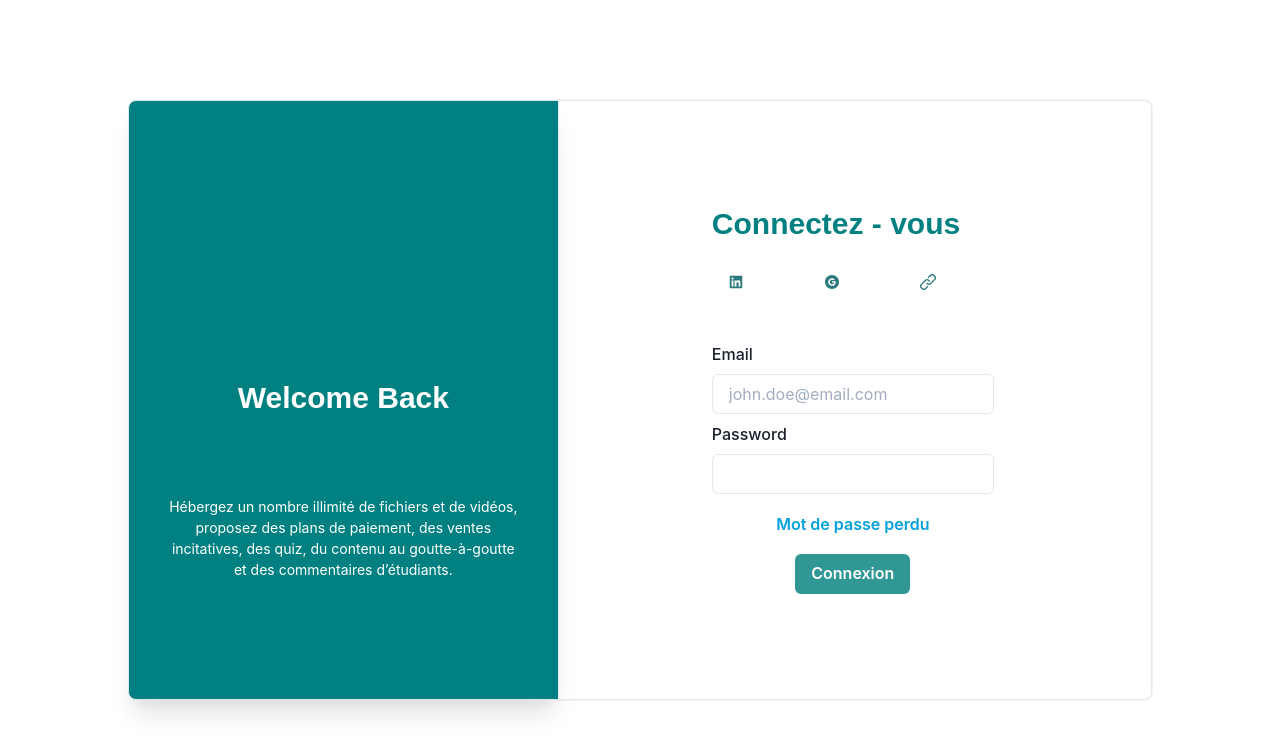
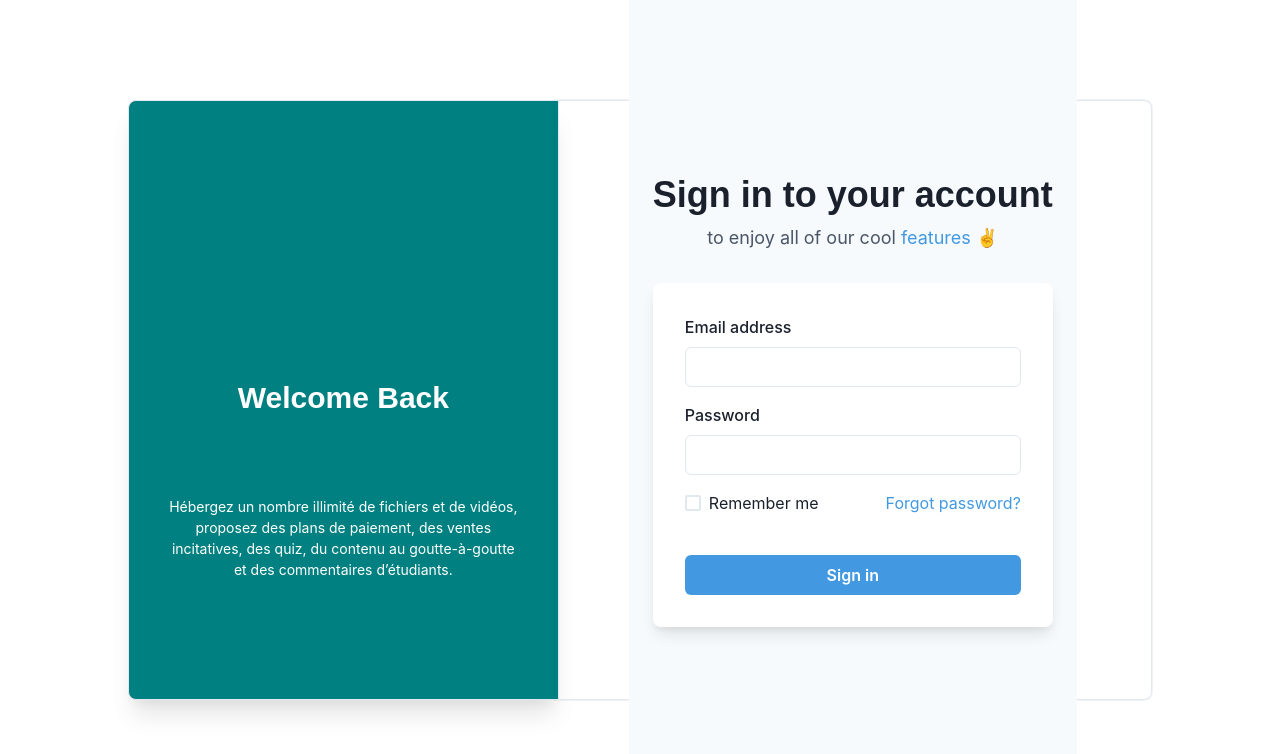
Before and after one commit to MikeCodeur/react-ts-template, a React (Create React App) app: page / in a window 1280 px wide. Shown: the top 754 px of the page. Built offline with nearby package versions, Linux system fonts and the light colour scheme.

Commit message:
test login

```diff
--- /dev/null
+++ b/src/components/form/SimpleLoginCard.tsx
@@ -0,0 +1,86 @@
+import {
+  Flex,
+  Box,
+  FormControl,
+  FormLabel,
+  Input,
+  Checkbox,
+  Stack,
+  Link,
+  Button,
+  Heading,
+  Text,
+  useColorModeValue,
+} from '@chakra-ui/react'
+import {useHistory} from 'react-router'
+import {useAuth} from '../../context/AuthContext'
+type FormValues = {
+  email: string
+  password: string
+}
+
+export default function SimpleCard() {
+  const history = useHistory()
+  const {login, register, logout, authUser} = useAuth()
+
+  const onSubmit = async (formValues?: FormValues) => {
+    await login({username: 'mike'})
+    history.push('/schoolowner/dashboard')
+  }
+  return (
+    <Flex
+      minH={'100vh'}
+      align={'center'}
+      justify={'center'}
+      bg={useColorModeValue('gray.50', 'gray.800')}
+    >
+      <Stack spacing={8} mx={'auto'} maxW={'lg'} py={12} px={6}>
+        <Stack align={'center'}>
+          <Heading fontSize={'4xl'}>Sign in to your account</Heading>
+          <Text fontSize={'lg'} color={'gray.600'}>
+            to enjoy all of our cool <Link color={'blue.400'}>features</Link> ✌️
+          </Text>
+        </Stack>
+        <Box
+          rounded={'lg'}
+          bg={useColorModeValue('white', 'gray.700')}
+          boxShadow={'lg'}
+          p={8}
+        >
+          <Stack spacing={4}>
+            <FormControl id="email">
+              <FormLabel>Email address</FormLabel>
+              <Input type="email" />
+            </FormControl>
+            <FormControl id="password">
+              <FormLabel>Password</FormLabel>
+              <Input type="password" />
+            </FormControl>
+            <Stack spacing={10}>
+              <Stack
+                direction={{base: 'column', sm: 'row'}}
+                align={'start'}
+                justify={'space-between'}
+              >
+                <Checkbox>Remember me</Checkbox>
+                <Link color={'blue.400'}>Forgot password?</Link>
+              </Stack>
+              <Button
+                onClick={() => {
+                  onSubmit()
+                }}
+                bg={'blue.400'}
+                color={'white'}
+                _hover={{
+                  bg: 'blue.500',
+                }}
+              >
+                Sign in
+              </Button>
+            </Stack>
+          </Stack>
+        </Box>
+      </Stack>
+    </Flex>
+  )
+}
--- /dev/null
+++ b/src/components/form/SplitScreen.tsx
@@ -0,0 +1,73 @@
+import {
+  Button,
+  Checkbox,
+  Flex,
+  FormControl,
+  FormLabel,
+  Heading,
+  Input,
+  Link,
+  Stack,
+  Image,
+} from '@chakra-ui/react'
+import {useHistory} from 'react-router'
+import {useAuth} from '../../context/AuthContext'
+
+type FormValues = {
+  email: string
+  password: string
+}
+export default function SplitScreen() {
+  const history = useHistory()
+  const {login, register, logout, authUser} = useAuth()
+
+  const onSubmit = async (formValues?: FormValues) => {
+    await login({username: 'mike'})
+    history.push('/schoolowner/dashboard')
+  }
+  return (
+    <Stack minH={'100vh'} direction={{base: 'column', md: 'row'}}>
+      <Flex p={8} flex={1} align={'center'} justify={'center'}>
+        <Stack spacing={4} w={'full'} maxW={'md'}>
+          <Heading fontSize={'2xl'}>Sign in to your account</Heading>
+          <FormControl id="email">
+            <FormLabel>Email address</FormLabel>
+            <Input type="email" />
+          </FormControl>
+          <FormControl id="password">
+            <FormLabel>Password</FormLabel>
+            <Input type="password" />
+          </FormControl>
+          <Stack spacing={6}>
+            <Stack
+              direction={{base: 'column', sm: 'row'}}
+              align={'start'}
+              justify={'space-between'}
+            >
+              <Checkbox>Remember me</Checkbox>
+              <Link color={'blue.500'}>Forgot password?</Link>
+            </Stack>
+            <Button
+              colorScheme={'blue'}
+              variant={'solid'}
+              onClick={() => {
+                onSubmit()
+              }}
+            >
+              Sign in
+            </Button>
+          </Stack>
+        </Stack>
+      </Flex>
+      <Flex flex={1}>
+        <Image
+          alt={'Login Image'}
+          objectFit={'cover'}
+          src={
+            'https://images.unsplash.com/photo-1486312338219-ce68d2c6f44d?ixid=MXwxMjA3fDB8MHxwaG90by1wYWdlfHx8fGVufDB8fHw%3D&ixlib=rb-1.2.1&auto=format&fit=crop&w=1352&q=80'
+          }
+        />
+      </Flex>
+    </Stack>
+  )
+}
--- a/src/pages/Login.tsx
+++ b/src/pages/Login.tsx
@@ -11,6 +11,8 @@ import {
 } from '../components/ui'
 import {useTheme, useColorMode} from '@chakra-ui/system'
 import {LoginForm} from '../components/form/LoginForm'
+import SplitScreen from '../components/form/SplitScreen'
+import SimpleCard from '../components/form/SimpleLoginCard'
 import {Exemple} from '../pages/Exemple'
 const grid_left = {
   xs: 12,
@@ -90,7 +92,8 @@ export const Login = () => {
               alignItems="center"
               justifyContent="center"
             >
-              <LoginForm />
+              <SimpleCard />
+              {/* <LoginForm /> */}
             </Flex>
           </Col>
         </Row>
```
